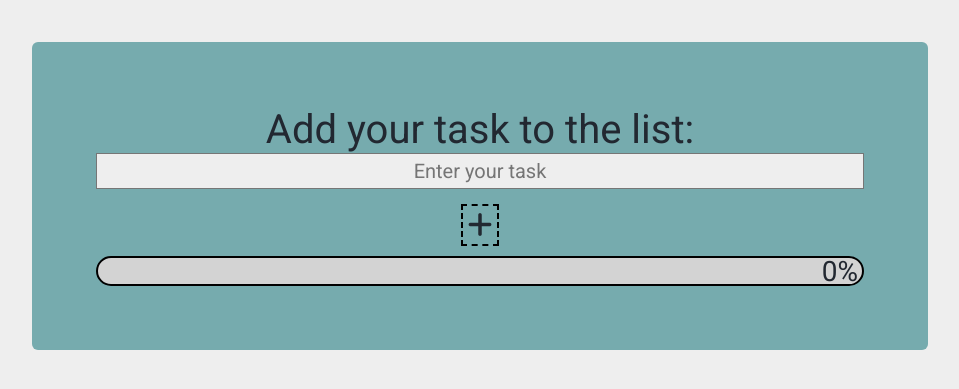
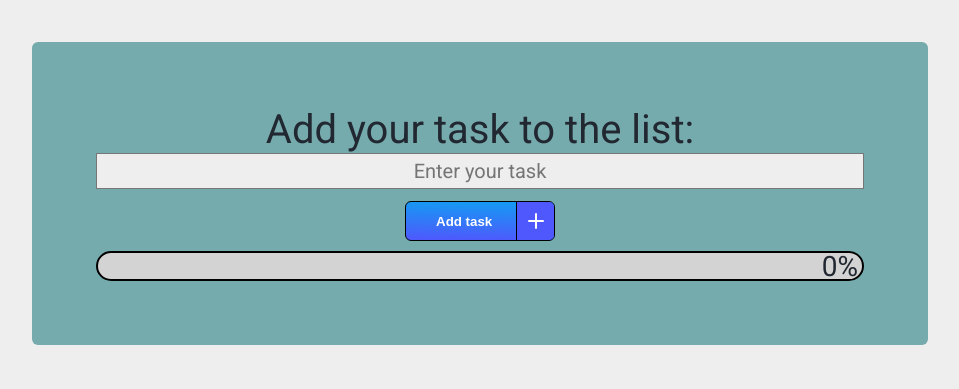
Before and after one commit to IgrWrz21/To-do-List, a plain HTML site: page toDoApp/index.html in a window 1280 px wide. Shown: the part 133-522 px from the top of the page, without its empty margins (160-1119 px from the left). Drawn offline with Linux system fonts and the light colour scheme.

Commit message:
addButton view change

```diff
--- /dev/null
+++ b/toDoApp/assets/styles/addButton.css
@@ -0,0 +1,73 @@
+.button {
+  border-radius: 0.3rem;
+  margin-top: 0.6rem;
+  position: relative;
+  width: 150px;
+  height: 40px;
+  cursor: pointer;
+  display: flex;
+  align-items: center;
+
+  border: 1px solid black;
+  background-color: #3eb2fd;
+  background-image: linear-gradient(1deg, #4f58fd, #149bf3 99%);
+  overflow: hidden;
+}
+
+.button,
+.button__icon,
+.button__text {
+  transition: all 0.3s;
+}
+
+.button .button__text {
+  transform: translateX(30px);
+  color: white;
+  font-weight: 600;
+}
+.button__icon {
+  color: black;
+  border-left: 1px solid black;
+}
+
+.button .button__icon {
+  position: absolute;
+  /* transform: translateX(116px); */
+  transform: translateX(110px);
+  height: 100%;
+  width: 39px;
+  background-color: #4f58fd;
+  display: flex;
+  align-items: center;
+  justify-content: center;
+}
+
+.button .svg {
+  width: 30px;
+  stroke: #fff;
+}
+
+.button:hover {
+  /* background: #4f58fd; */
+}
+
+.button:hover .button__text {
+  color: transparent;
+}
+
+.button:hover .button__icon {
+  border-left: none;
+  /* width: 148px;
+  transform: translateX(0); */
+  width: 200px;
+
+  transform: translateX(-26px);
+}
+
+.button:active .button__icon {
+  background-color: #4f58fd;
+}
+
+.button:active {
+  border: 1px solid #4f58fd;
+}
--- a/toDoApp/index.html
+++ b/toDoApp/index.html
@@ -5,6 +5,7 @@
     <title>To-Do-List</title>
     <link rel="stylesheet" href="assets/styles/styles.css" />
     <link rel="stylesheet" href="assets/styles/chechbox.css" />
+    <link rel="stylesheet" href="assets/styles/addButton.css" />
     <script src="assets/scripts/app.js" defer></script>
     <script
       src="https://kit.fontawesome.com/6ff8e35ce0.js"
@@ -53,7 +54,28 @@
         rows="1"
         wrap="soft"
       ></textarea>
-      <i class="fa-solid fa-plus" id="addButton"></i>
+      <!-- <i class="fa-solid fa-plus" id="addButton"></i> -->
+      <button type="button" class="button" id="addButton">
+        <span class="button__text">Add task</span>
+        <span class="button__icon">
+          <svg
+            xmlns="http://www.w3.org/2000/svg"
+            width="24"
+            viewBox="0 0 24 24"
+            stroke-width="2"
+            stroke-linejoin="round"
+            stroke-linecap="round"
+            stroke="currentColor"
+            height="24"
+            fill="none"
+            class="svg"
+          >
+            <line y2="19" y1="5" x2="12" x1="12"></line>
+            <line y2="12" y1="12" x2="19" x1="5"></line>
+          </svg>
+        </span>
+      </button>
+
       <div id="progressBar">
         <p>0%</p>
         <div class="bar" style="width: 0"></div>
```
Also changed, not shown: toDoApp/assets/styles/styles.css (line endings or trailing spaces).
